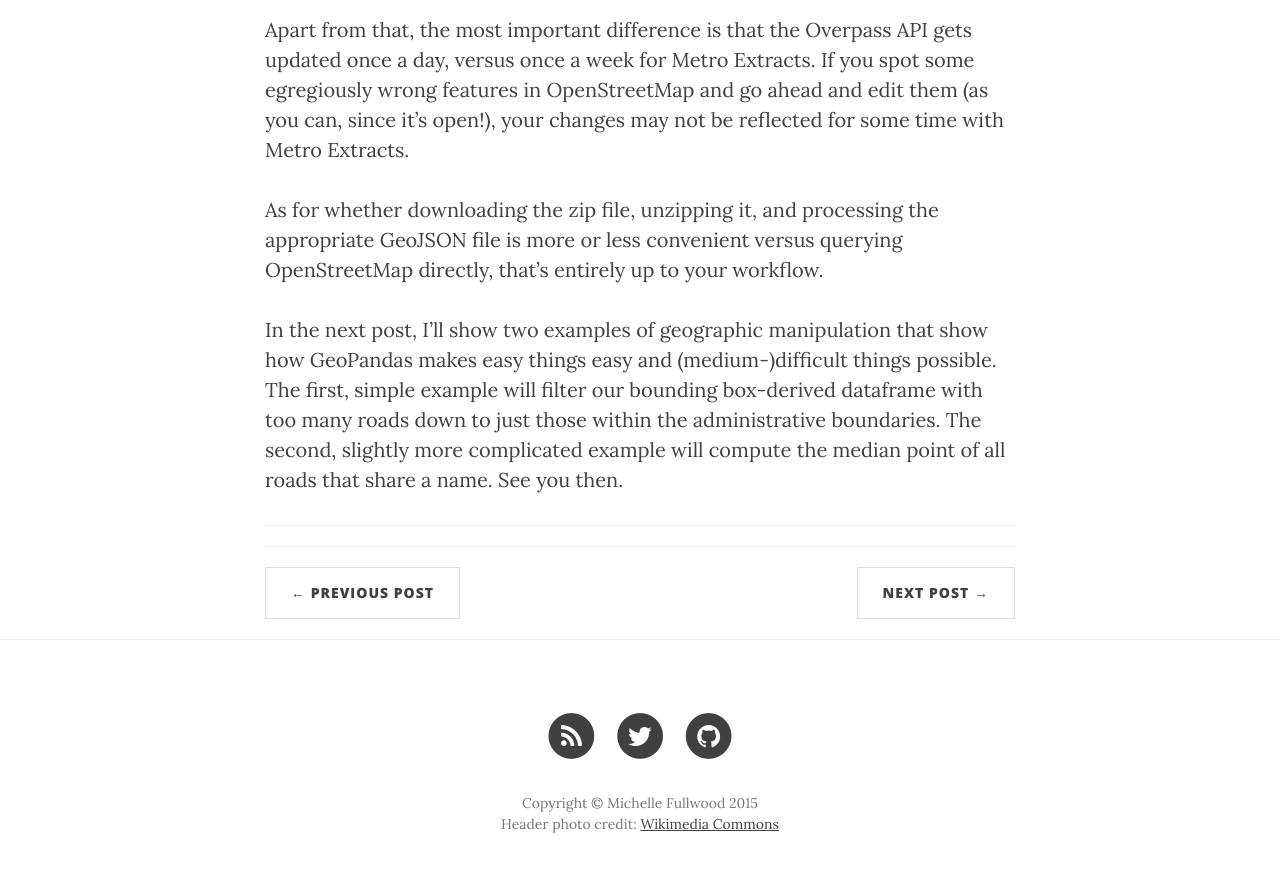
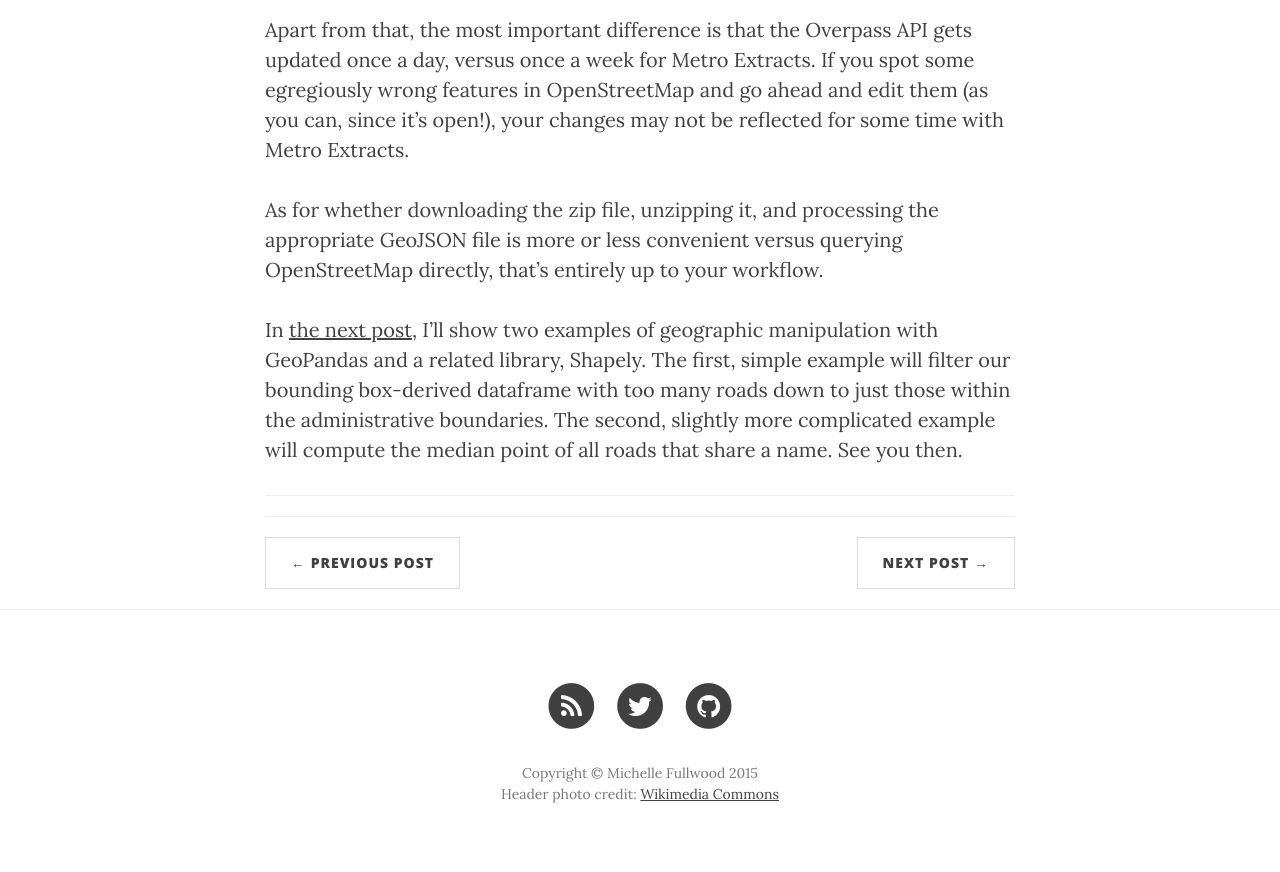
Before and after one commit to michelleful/code-blog, a Jekyll site: the page built from _posts/2015-04-27-osm-data.markdown, in a window 1280 px wide and 900 px high, scrolled down 4203 px. Shown: the top 872 px of the window. Built offline with Jekyll 4.4.1, drawn with Linux system fonts in a browser that asks for light colours; nearby versions of some CDN libraries.

Commit message:
Updated with links to third post

```diff
--- a/_posts/2015-04-24-sgmap.markdown
+++ b/_posts/2015-04-24-sgmap.markdown
@@ -113,7 +113,7 @@ So here's the rough plan for the blogposts (if there's a link it's up):
 
 <ul>
   <li style="text-decoration: underline;"><a href="{{ site.baseurl }}/2015/04/27/osm-data/">Getting data from OpenStreetMap and opening it in GeoPandas</a></li>
-  <li>Manipulating geodata with GeoPandas</li>
+  <li style="text-decoration: underline;"><a href="{{ site.baseurl }}/2015/04/29/geopandas-manipulation/">Manipulating geodata with GeoPandas</a></li>
   <li>Fuzzily cleaning data with fuzzywuzzy</li>
   <li>Building a baseline classifier in scikit-learn</li>
   <li>How to efficiently add features to a classifier using Pipelines</li>
--- a/_posts/2015-04-27-osm-data.markdown
+++ b/_posts/2015-04-27-osm-data.markdown
@@ -133,6 +133,7 @@ your changes may not be reflected for some time with Metro Extracts.
 As for whether downloading the zip file, unzipping it, and processing the appropriate
 GeoJSON file is more or less convenient versus querying OpenStreetMap directly, that's entirely up to your workflow.
 
-In the next post, I'll show two examples of geographic manipulation that show how GeoPandas makes easy things easy and (medium-)difficult things possible.
+In [the next post]({{ site.baseurl }}/2015/04/29/geopandas-manipulation/), I'll show two examples of geographic manipulation with GeoPandas
+and a related library, Shapely.
 The first, simple example will filter our bounding box-derived dataframe with too many roads down to just those within the administrative boundaries.
 The second, slightly more complicated example will compute the median point of all roads that share a name. See you then.
```
